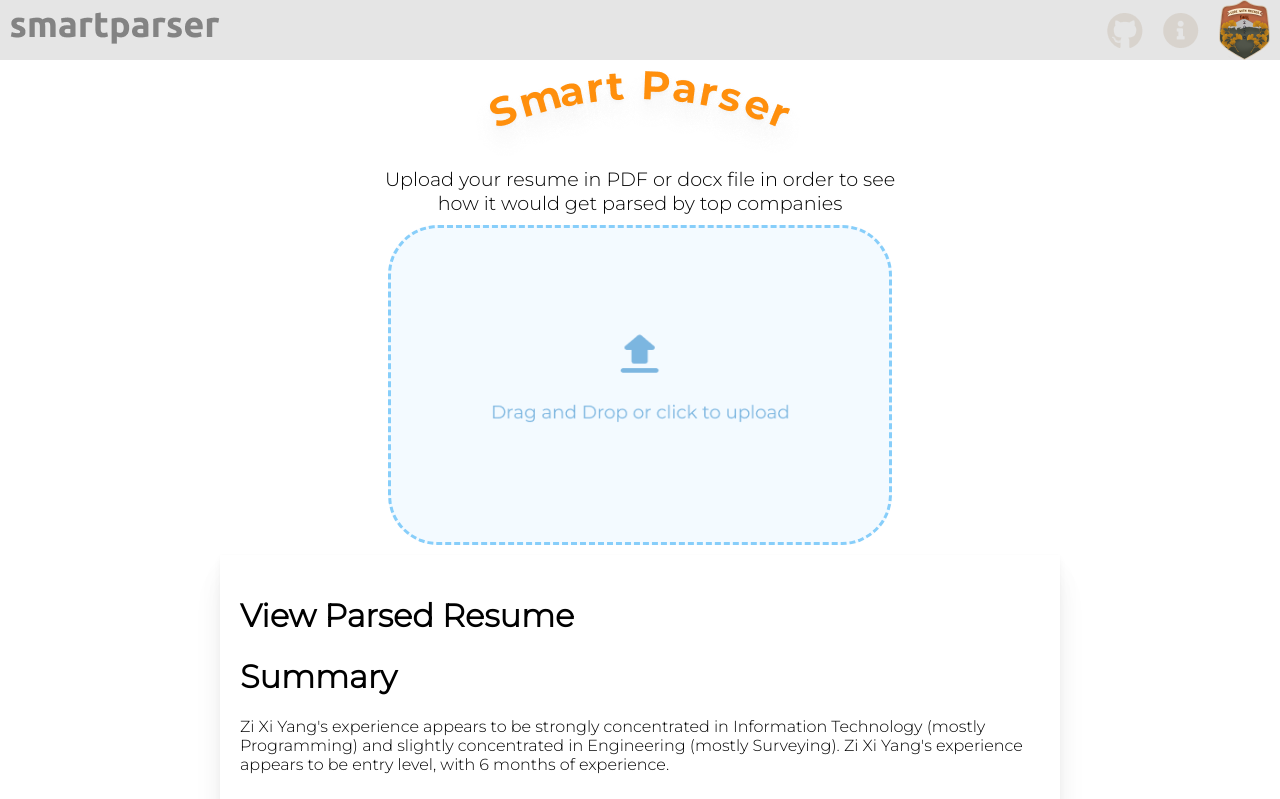
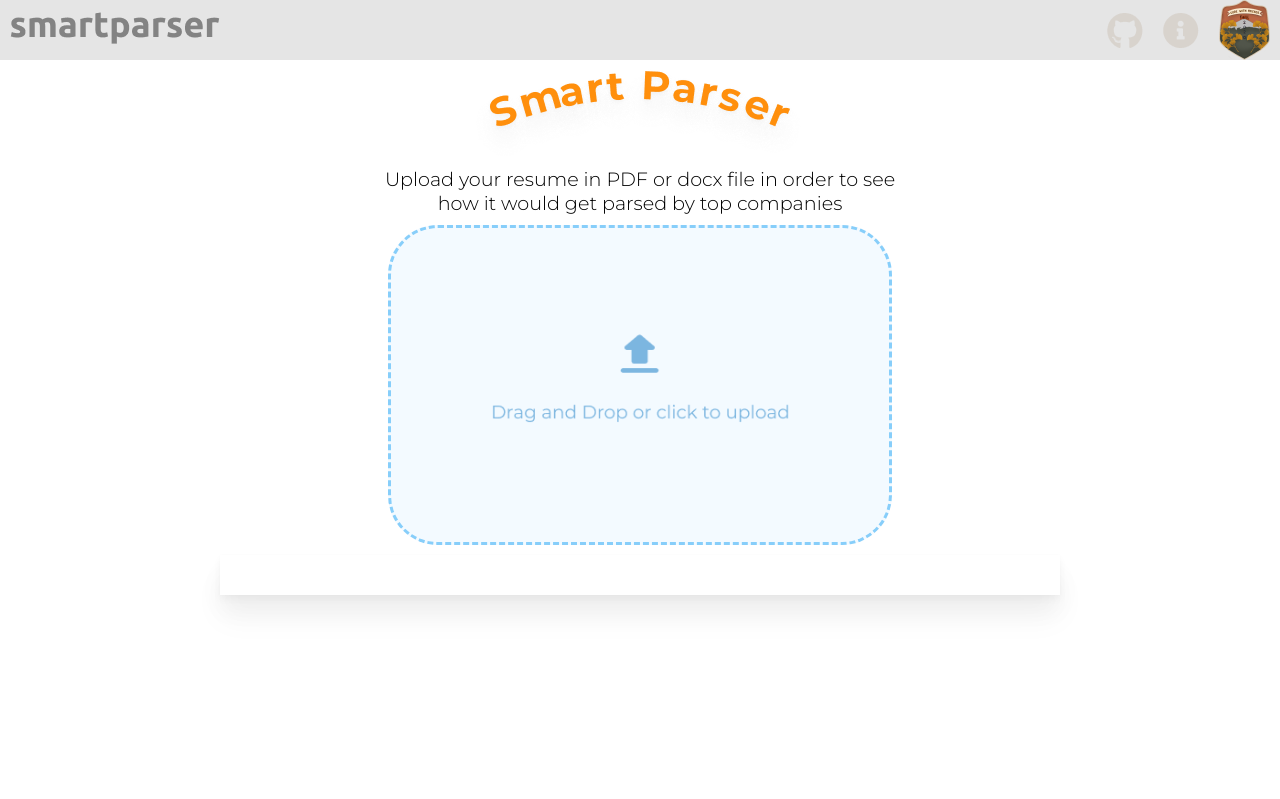
Before and after one commit to justinwlin/cwf, a Vue app: page / in a window 1280 px wide. Shown: the top 799 px of the page. Built offline with nearby package versions, Linux system fonts and the light colour scheme.

Commit message:
Pushing some data prop changes

```diff
--- a/src/App.vue
+++ b/src/App.vue
@@ -6,23 +6,16 @@
       <img src="./assets/orangeLogo.png" />
     </div>
     <dragAndDrop></dragAndDrop>
-    <!-- <input
-      ref="upload"
-      type="file"
-      name="file-upload"
-      @change="onUploadFiles"
-    /> -->
-    <parsedResume></parsedResume>
   </div>
 </template>
 
 <script>
 import HeaderCWF from "./components/HeaderCWF";
-import parsedResume from "./components/parsedResume";
+// import parsedResume from "./components/parsedResume";
 import dragAndDrop from "./components/dragAndDrop";
 export default {
   name: "App",
-  components: { HeaderCWF, parsedResume, dragAndDrop },
+  components: { HeaderCWF, dragAndDrop },
   data: function () {
     return {};
   },
--- a/src/components/dragAndDrop.vue
+++ b/src/components/dragAndDrop.vue
@@ -7,7 +7,6 @@
         how it would get parsed by top companies
       </p>
     </div>
-
     <div id="dragdrop" @dragover.prevent @drop.prevent>
       <div
         class="container"
@@ -24,17 +23,19 @@
         />
       </div>
     </div>
+    <parsedResume :jsonResponse="jsonResponse"></parsedResume>
   </div>
 </template>
 
 <!-- Javascript -->
 <script>
+import parsedResume from "./parsedResume";
 export default {
-  name: "dragAndDrop",
-  props: {},
+  components: { parsedResume },
   data: function () {
     return {
       files: [],
+      jsonResponse: "",
     };
   },
   methods: {
@@ -75,7 +76,7 @@ export default {
         .then((response) => response.json())
         .then((result) => {
           console.log(result);
-          return result;
+          this.jsonResponse = result;
         })
         .catch((error) => console.log("error", error));
     },
--- a/src/components/parsedResume.vue
+++ b/src/components/parsedResume.vue
@@ -1,5 +1,6 @@
 <template>
   <div class="page">
+    <span v-if="jsonResponse">
       <h1>View Parsed Resume</h1>
       <h1>Summary</h1>
       {{ summary }}
@@ -33,103 +34,189 @@
       {{ GPA }}
       <br />
       <h1>Experience</h1>
-
       <br />
-    <b>Position:</b>
       <div v-for="position in positions" :key="position.title">
         <h1>{{ position.title }}</h1>
         <h2>{{ position.org }}</h2>
         <b>Start:</b>
-      {{position.start.month}}
-      {{position.start.year}}
+        {{ position.start.month }}
+        {{ position.start.year }}
         <br />
         <b>End:</b>
-      {{position.isCurrent ? "Current Position" : position.end.year}}
+        {{ position.isCurrent ? "Current Position" : position.end.year }}
         <p>{{ position.summary }}</p>
       </div>
 
       <h1>Skills</h1>
       <b>Skills:</b>
-    {{skills}}
+      {{ skills }}
+    </span>
   </div>
 </template>
 
 <script>
-import json from "../testFiles/ophelia.json";
+// import json from "../testFiles/ophelia.json";
 export default {
   name: "parsedResume",
-  data: function() {
-    return {
-      parsedResume: json
-    };
+  props: ["jsonResponse"],
+  data: function () {
+    return {};
   },
   computed: {
     summary() {
-      return this.parsedResume.summary.experience
-        ? this.parsedResume.summary.experience
+      if (this.jsonResponse == "") {
+        return "";
+      }
+      try {
+        return this.jsonResponse.summary.experience
+          ? this.jsonResponse.summary.experience
           : "XXX";
+      } catch {
+        return "";
+      }
     },
     name() {
-      return this.parsedResume.names[0] ? this.parsedResume.names[0] : "XXX";
+      if (this.jsonResponse == "") {
+        return "";
+      }
+      try {
+        return this.jsonResponse.names[0] ? this.jsonResponse.names[0] : "XXX";
+      } catch {
+        return "";
+      }
     },
     yoe() {
-      return this.parsedResume.summary.workTime.years
-        ? this.parsedResume.summary.workTime.years
+      if (this.jsonResponse == "") {
+        return "";
+      }
+      try {
+        return this.jsonResponse.summary.workTime.years
+          ? this.jsonResponse.summary.workTime.years
           : "N/A";
+      } catch {
+        return "";
+      }
     },
     email() {
-      return this.parsedResume.emails[0].value
-        ? this.parsedResume.emails[0].value
+      if (this.jsonResponse == "") {
+        return "";
+      }
+      try {
+        return this.jsonResponse.emails[0].value
+          ? this.jsonResponse.emails[0].value
           : "N/A";
+      } catch {
+        return "";
+      }
     },
     phone() {
-      return this.parsedResume.phones[0].value
-        ? this.parsedResume.phones[0].value
+      if (this.jsonResponse == "") {
+        return "";
+      }
+      try {
+        return this.jsonResponse.phones[0].value
+          ? this.jsonResponse.phones[0].value
           : "N/A";
+      } catch {
+        return "";
+      }
     },
     location() {
-      if (this.parsedResume.has("location")) {
-        return this.parsedResume.location.name
-          ? this.parsedResume.location.name
+      if (this.jsonResponse == "") {
+        return "";
+      }
+      try {
+        if (this.jsonResponse.has("location")) {
+          return this.jsonResponse.location.name
+            ? this.jsonResponse.location.name
             : "N/A";
         }
-      return "N/A";
+      } catch {
+        return "";
+      }
+      return "";
     },
     skills() {
-      return this.parsedResume.summary.skills
-        ? this.parsedResume.summary.skills
+      if (this.jsonResponse == "") {
+        return "";
+      }
+      try {
+        return this.jsonResponse.summary.skills
+          ? this.jsonResponse.summary.skills
           : "N/A";
+      } catch {
+        return "";
+      }
     },
     school() {
-      return this.parsedResume.schools[0].org
-        ? this.parsedResume.schools[0].org
+      if (this.jsonResponse == "") {
+        return "";
+      }
+      try {
+        return this.jsonResponse.schools[0].org
+          ? this.jsonResponse.schools[0].org
           : "N/A";
+      } catch {
+        return "";
+      }
     },
     school_start() {
-      return this.parsedResume.schools[0].start.year
-        ? this.parsedResume.schools[0].start.year
+      if (this.jsonResponse == "") {
+        return "";
+      }
+      try {
+        return this.jsonResponse.schools[0].start.year
+          ? this.jsonResponse.schools[0].start.year
           : "N/A";
+      } catch {
+        return "";
+      }
     },
     school_end() {
-      return this.parsedResume.schools[0].end.year
-        ? this.parsedResume.schools[0].end.year
+      if (this.jsonResponse == "") {
+        return "";
+      }
+      return this.jsonResponse.schools[0].end.year
+        ? this.jsonResponse.schools[0].end.year
         : "N/A";
     },
     GPA() {
-      return this.parsedResume.schools[0].gpa
-        ? this.parsedResume.schools[0].gpa
+      if (this.jsonResponse == "") {
+        return "";
+      }
+      try {
+        return this.jsonResponse.schools[0].gpa
+          ? this.jsonResponse.schools[0].gpa
           : "N/A";
+      } catch {
+        return "";
+      }
     },
     major() {
-      return this.parsedResume.schools[0].field
-        ? this.parsedResume.schools[0].field
+      if (this.jsonResponse == "") {
+        return "";
+      }
+
+      try {
+        return this.jsonResponse.schools[0].field
+          ? this.jsonResponse.schools[0].field
           : "N/A";
+      } catch {
+        return "";
+      }
     },
 
     positions() {
-      return this.parsedResume.positions;
+      if (this.jsonResponse == "") {
+        return "";
       }
+      try {
+        return this.jsonResponse.positions;
+      } catch {
+        return "";
       }
+    },
+  },
 };
 </script>
 
```
Lines whose indentation alone changed are shown as unchanged.
